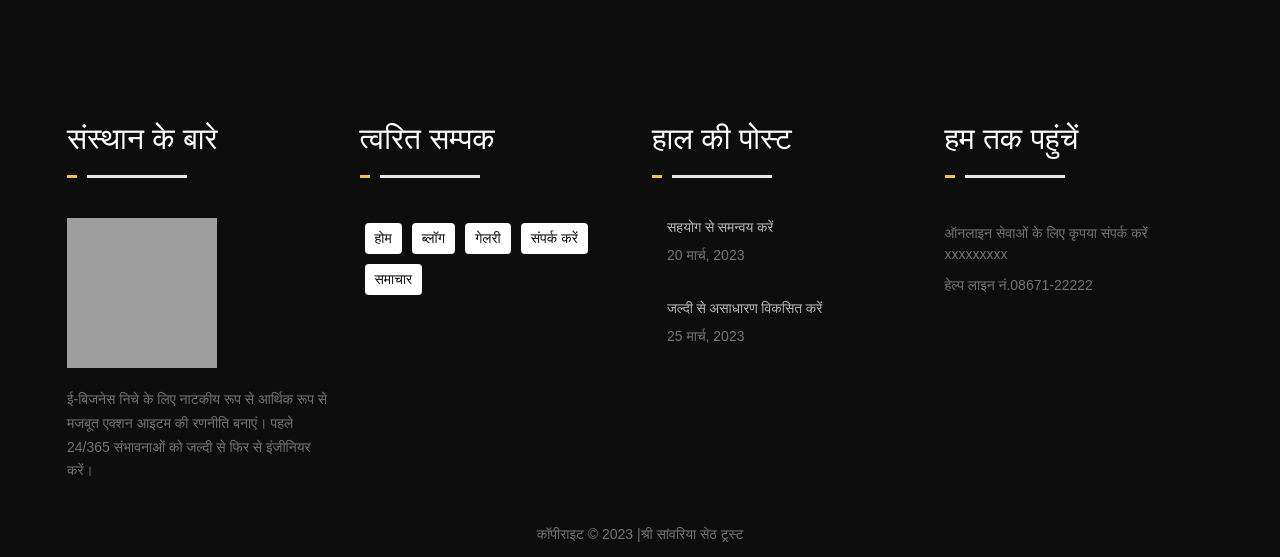
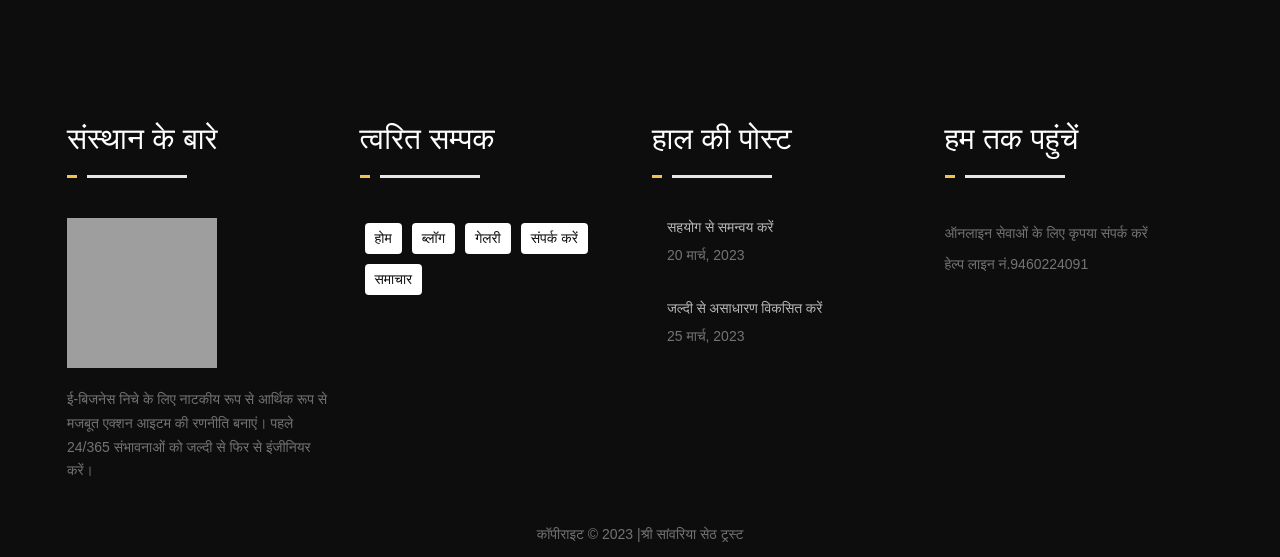
Before and after one commit to sanwariya3111/shrisanwariyaseth, a Django app: page /aboutus-hin in a window 1280 px wide. Shown: the part 1483-2040 px from the top of the page. Run offline with Django 4.2, Linux system fonts and the light colour scheme; some libraries are stand-ins or nearby versions; some web fonts are replaced; grey boxes are pictures that could not be loaded.

Commit message:
Update footer-hin.html

```diff
--- a/donationpage/templates/footer-hin.html
+++ b/donationpage/templates/footer-hin.html
@@ -136,8 +136,8 @@ p {
                         </div>
                         <div class="section__wrapper">
                             <ul>
-                                <li><a href="#">ऑनलाइन सेवाओं के लिए कृपया संपर्क करें xxxxxxxxx</a></li>
-                                <li><a href="#">हेल्प लाइन नं.08671-22222</a></li>
+                                <li><a href="#">ऑनलाइन सेवाओं के लिए कृपया संपर्क करें </a></li>
+                                <li><a href="#">हेल्प लाइन नं.9460224091</a></li>
                             </ul>
                         </div>
 
```
